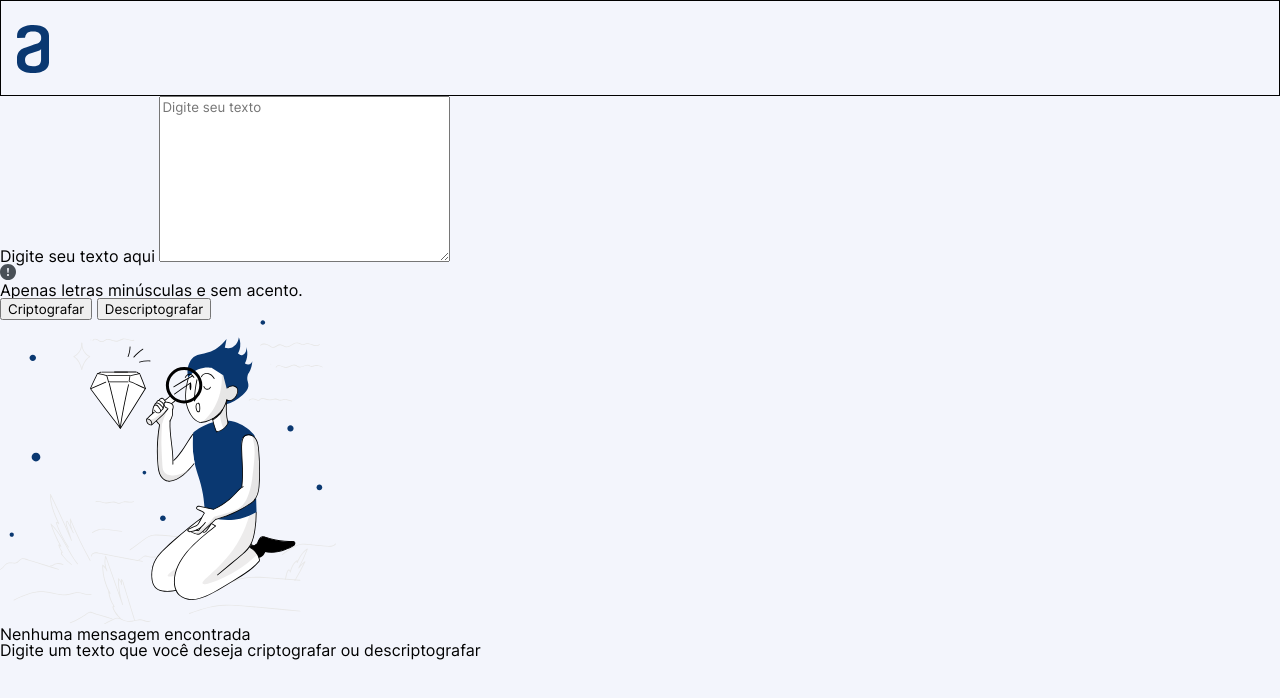
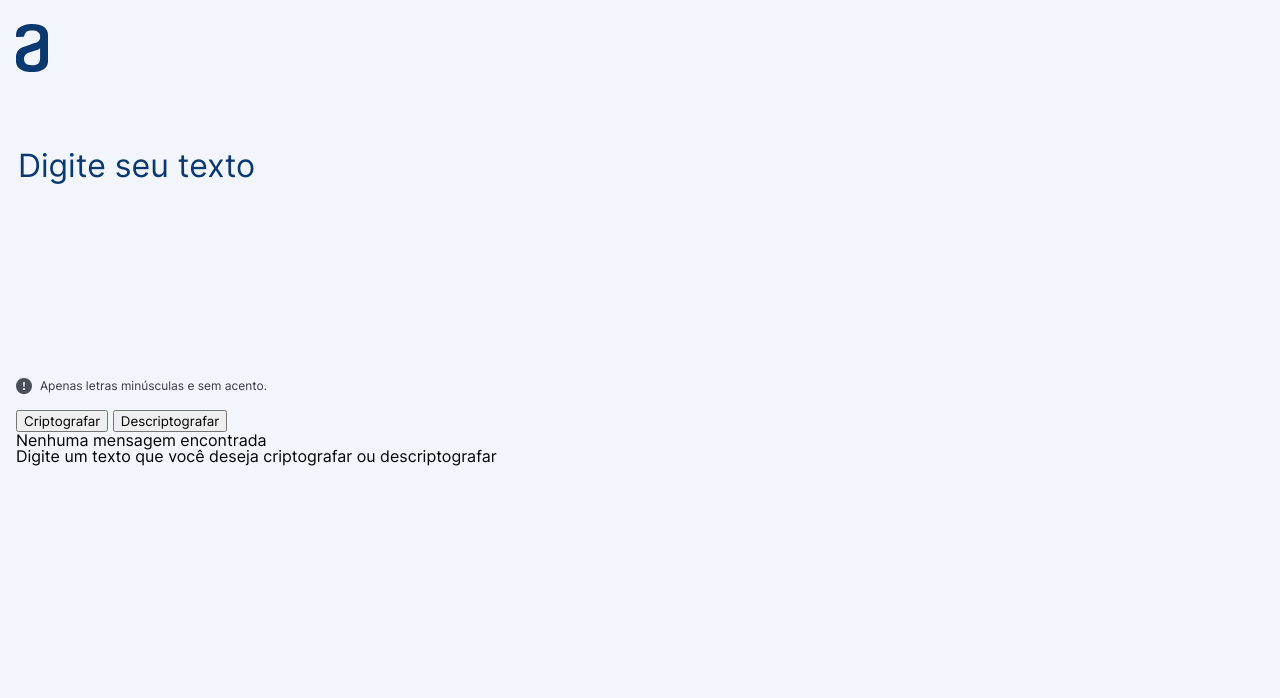
Before and after one commit to yomarcoslinss/one-decodificador-de-texto, a plain HTML site: page index.html in a window 1280 px wide. Drawn offline with Linux system fonts and the light colour scheme.

Commit message:
style: logo e elementos da main estilizados

```diff
--- a/css/style.css
+++ b/css/style.css
@@ -20,6 +20,81 @@ body {
 
 .container__header {
     height: 6rem;
-    border: 1px solid black;
     padding: 24px 16px;
+    margin-bottom: 1.5rem;
 }
+
+.header__logo {
+    user-select: none;
+    pointer-events: none;
+}
+
+
+/*
+*
+* MAIN
+*
+*/
+
+.container__main {
+    display: flex;
+    flex-direction: column;
+    padding: 0 1rem;
+
+}
+
+.operacoes-criptografia__entrada {
+    padding: 24px 0px;
+    text-align: center;
+
+}
+
+.operacoes-criptografia__entrada label {
+    display: none;
+}
+
+.operacoes-criptografia__entrada textarea {
+    background-color: #F3F5FC;
+    border: none;
+    width: 100%;
+    height: 13rem;
+    resize: none;
+
+    color: #0A3871;
+    font-size: 2rem;
+    font-weight: 400;
+}
+
+
+
+.operacoes-criptografia__entrada textarea::placeholder {
+    color: #0A3871;
+    font-size: 2rem;
+    font-weight: 400;
+}
+
+.operacoes-criptografia__info {
+    display: flex;
+    flex-direction: row;
+    align-items: center;
+    margin-bottom: 1rem;
+}
+
+.operacoes-criptografia__info img {
+    width: 1rem;
+    height: 1rem;
+    margin-right: 0.5rem;
+}
+
+.operacoes-criptografia__info p {
+    font-size: 12px;
+    color: #343A40;
+}
+
+
+
+
+
+.operacoes-criptografia__saida__box img {
+    display: none;
+}
```
